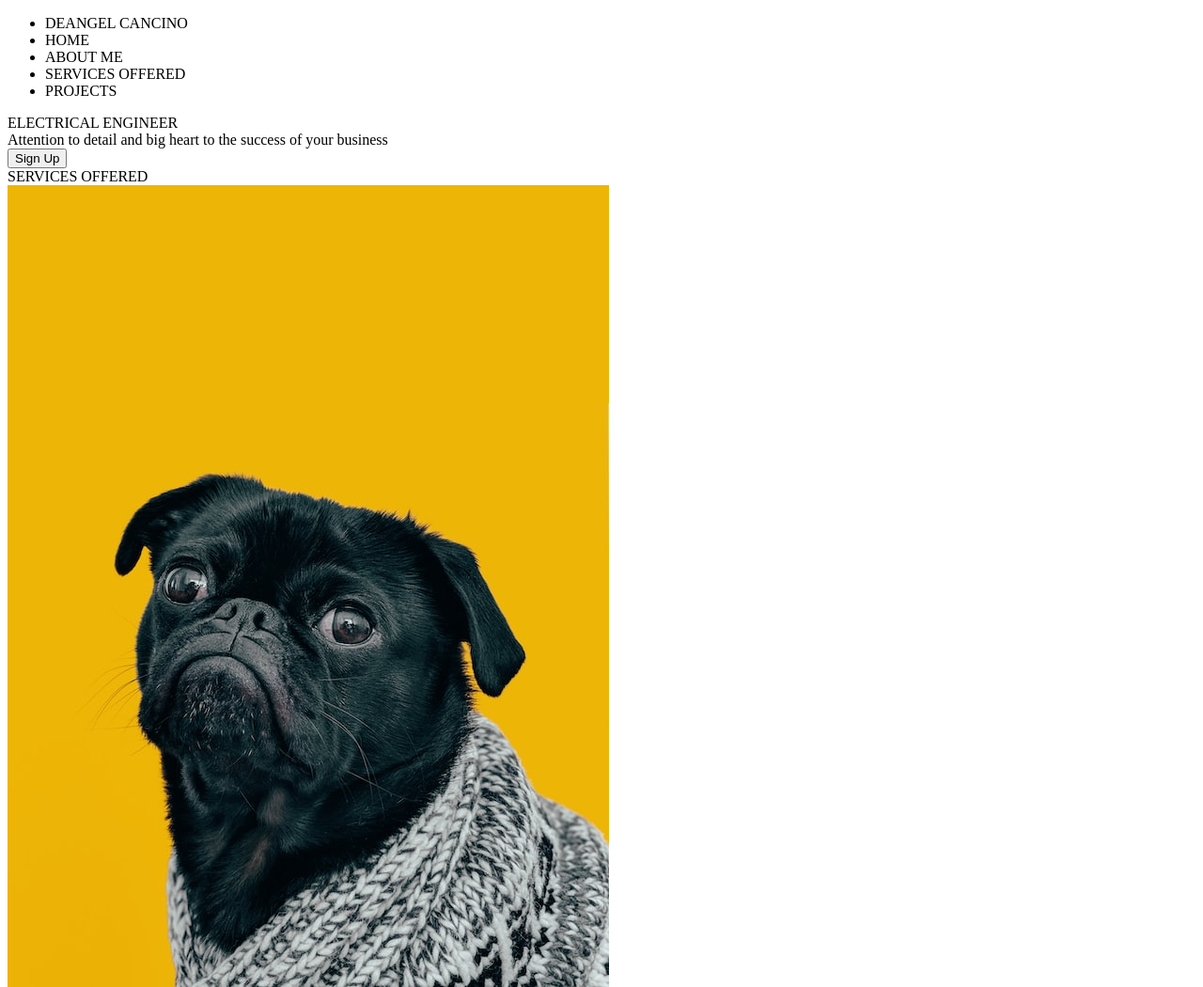
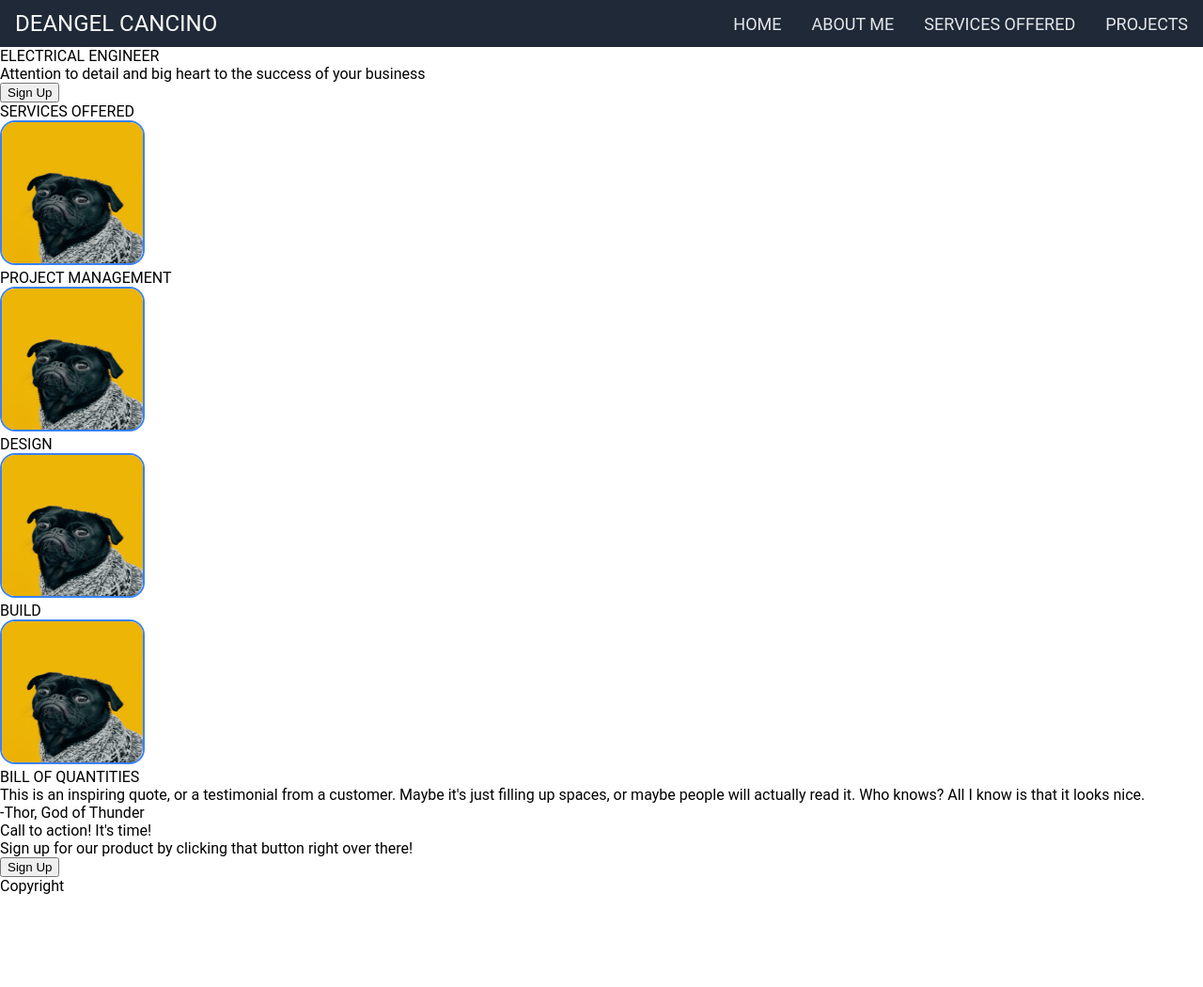
Before and after one commit to DeangelCancino/LandingPage2, a plain HTML site: page index.html in a window 1280 px wide. Shown: the top 1050 px of the page at 94% size. After the commit the page ends 952 px from the top, so only its background shows below. Drawn offline with Linux system fonts and the light colour scheme.

Commit message:
Finish Header

```diff
--- a/index.html
+++ b/index.html
@@ -4,16 +4,15 @@
     <meta charset="UTF-8">
     <meta name="viewport" content="width=device-width, initial-scale=1.0">
     <title>DEANGEL CANCINO</title>
+    <link rel="stylesheet" href="styles.css">
 </head>
 <body>
     <div class="header">
-        <ul>
-            <li class="hContent">DEANGEL CANCINO</li>
-            <li class="hContent">HOME</li>
-            <li class="hContent">ABOUT ME</li>
-            <li class="hContent">SERVICES OFFERED</li>
-            <li class="hContent">PROJECTS</li>
-        </ul>
+        <div class="hName">DEANGEL CANCINO</div>
+        <div class="home">HOME</div>
+        <div class="hContent">ABOUT ME</div>
+        <div class="hContent">SERVICES OFFERED</div>
+        <div class="hContent">PROJECTS</div>
     </div>
     <div class="aboutMe">
         <div class="description">
@@ -25,19 +24,19 @@
     <div class="services1">SERVICES OFFERED</div>
     <div class="services2">
         <div class="offer1">
-            <img src="/images/1.jpg">
+            <img src="1.jpg">
             <div class="brief2">PROJECT MANAGEMENT</div>
         </div>
         <div class="offer2">
-            <img src="/images/1.jpg">
+            <img src="1.jpg">
             <div class="brief2">DESIGN</div>
         </div>
         <div class="offer3">
-            <img src="/images/1.jpg">
+            <img src="1.jpg">
             <div class="brief2">BUILD</div>
         </div>
         <div class="offer4">
-            <img src="/images/1.jpg">
+            <img src="1.jpg">
             <div class="brief2">BILL OF QUANTITIES</div>
         </div>
     </div>
--- a/styles.css
+++ b/styles.css
@@ -0,0 +1,32 @@
+body{
+    margin: 0;
+    padding: 0;
+    box-sizing: border-box;
+    font-family: 'Roboto', sans-serif;
+}
+.header {
+    display: flex;
+    background-color: #1f2937;
+    height: 50px;
+    align-items: center;
+}
+.hName {
+    font-size: 24px;
+    color: #f9faf8;
+    padding: 16px;
+}
+.home, .hContent {
+    font-size: 18px;
+    color: #e5e7eb;
+    padding: 16px;
+}
+.home {
+    margin-left: auto;
+}
+
+img {
+    height: 150px;
+    width: 150px;
+    border: solid 2px #3882f6;
+    border-radius: 16px;
+}
```
Also changed, not shown: 1.jpg (renamed from images/1.jpg).
